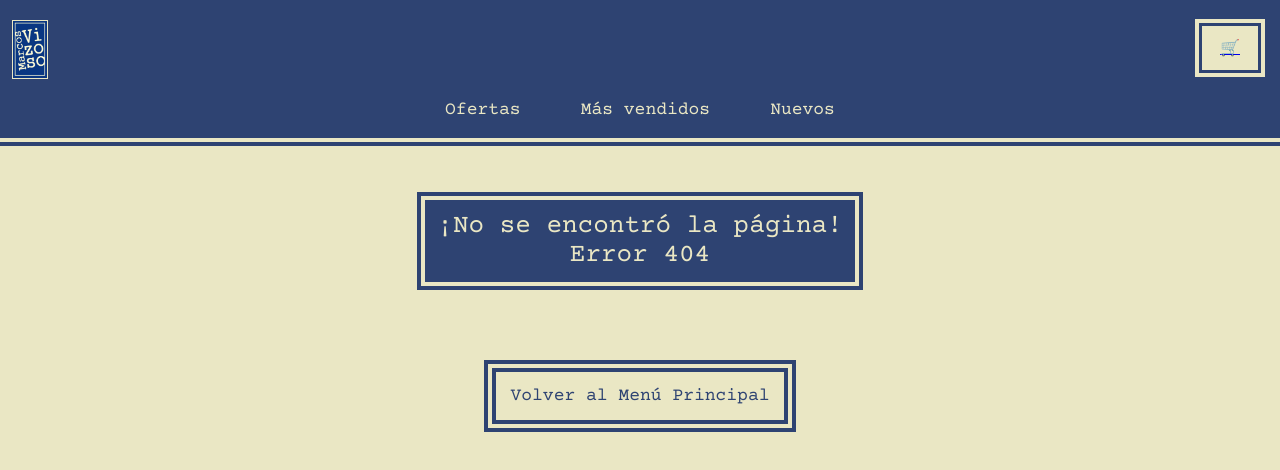
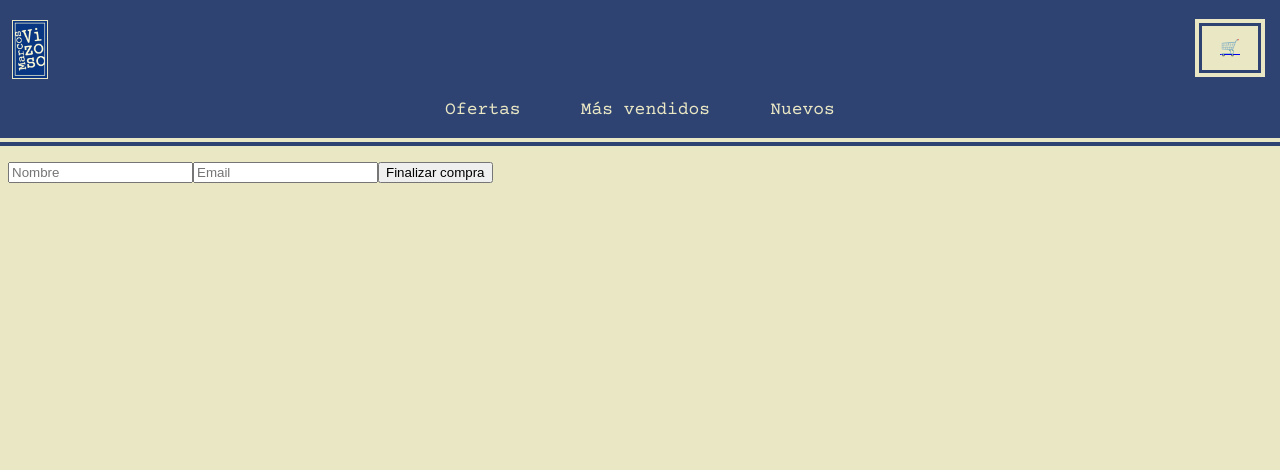
Before and after one commit to ker-u/NavegaLasRutas-Gomez, a React (Vite) app: page /checkout in a window 1280 px wide. Before the commit this address had no page. Shown: the top 470 px of the page. Built offline with nearby package versions, Linux system fonts and the light colour scheme.

Commit message:
Se añadieron los componentes ItemCounter y Checkout

```diff
--- a/src/App.jsx
+++ b/src/App.jsx
@@ -2,6 +2,7 @@ import NavBar from './components/NavBar';
 import Cart from './components/Cart';
 import ItemListContainer from './components/ItemListContainer';
 import ItemDetailContainer from './components/ItemDetailContainer';
+import Checkout from './components/Checkout';
 import NotFound from './components/NotFound';
 import { BrowserRouter, Routes, Route } from 'react-router-dom';
 
@@ -11,9 +12,10 @@ function App() {
       <NavBar />
       <Routes>
         <Route path='/' element={<ItemListContainer />}/>
-        <Route path="/cart" element={<Cart />}/>
-        <Route path="/categoria/:category" element={<ItemListContainer />}/>
+        <Route path='/cart' element={<Cart />}/>
+        <Route path='/categoria/:category' element={<ItemListContainer />}/>
         <Route path='/item/:id' element={<ItemDetailContainer />}/>
+        <Route path='/checkout' element={<Checkout />}/>
         <Route path='*' element={<NotFound />}/>
       </Routes>
     </BrowserRouter>
--- a/src/components/Cart.jsx
+++ b/src/components/Cart.jsx
@@ -1,4 +1,5 @@
 import { useCart } from '../context/CartContext';
+import { Link } from 'react-router-dom';
 
 function Cart() {
   const { cart, removeFromCart, clearCart, totalPrice } = useCart();
@@ -16,6 +17,7 @@ function Cart() {
       ))}
       <h3>Total: ${totalPrice}</h3>
       <button onClick={clearCart}>Vaciar carrito</button>
+      <Link to='/checkout'>Continuar</Link>
     </div>
   );
 }
--- /dev/null
+++ b/src/components/Checkout.jsx
@@ -0,0 +1,56 @@
+//El Checkout aún no valida la informacion de los campos
+import { useState } from "react";
+import { collection, addDoc, Timestamp } from "firebase/firestore";
+import { db } from "../service/firebase";
+import { useCart } from "../context/CartContext";
+
+function Checkout() {
+  const { cart, totalPrice, clearCart } = useCart();
+  const [orderId, setOrderId] = useState(null);
+  const [form, setForm] = useState({ nombre: "", email: "" });
+
+  const handleChange = (e) => {
+    setForm({ ...form, [e.target.name]: e.target.value });
+  };
+
+  const handleSubmit = async (e) => {
+    e.preventDefault();
+
+    const order = {
+      buyer: form,
+      items: cart,
+      total: totalPrice,
+      date: Timestamp.fromDate(new Date())
+    };
+
+    const ordersRef = collection(db, "orders");
+    const docRef = await addDoc(ordersRef, order);
+
+    setOrderId(docRef.id);
+    clearCart();
+  };
+
+  if (orderId) {
+    return <h2>¡Gracias por tu compra! Tu número de orden es: {orderId}</h2>;
+  }
+
+  return (
+    <form onSubmit={handleSubmit}>
+      <input
+        name="nombre"
+        value={form.nombre}
+        onChange={handleChange}
+        placeholder="Nombre"
+      />
+      <input
+        name="email"
+        value={form.email}
+        onChange={handleChange}
+        placeholder="Email"
+      />
+      <button type="submit">Finalizar compra</button>
+    </form>
+  );
+}
+
+export default Checkout;
--- a/src/components/Item.jsx
+++ b/src/components/Item.jsx
@@ -12,4 +12,4 @@ function Item({prod}) {
   )
 }
 
-export default Item
+export default Item;
--- /dev/null
+++ b/src/components/ItemCount.jsx
@@ -0,0 +1,25 @@
+import { useState } from "react";
+
+function ItemCount({ stock, initial = 1, onAdd }) {
+  const [count, setCount] = useState(initial);
+
+  const sumar = () => {
+    if (count < stock) setCount(count + 1);
+  };
+
+  const restar = () => {
+    if (count > 1) setCount(count - 1);
+  };
+
+  return (
+    <div>
+      <button onClick={restar}>-</button>
+      <span>{count}</span>
+      <button onClick={sumar}>+</button>
+      <br />
+      <button onClick={() => onAdd(count)}>Agregar al carrito</button>
+    </div>
+  );
+}
+
+export default ItemCount;
--- a/src/components/ItemDetail.jsx
+++ b/src/components/ItemDetail.jsx
@@ -1,9 +1,13 @@
 import "../css/ItemDetail.css";
+import ItemCount from "./ItemCount";
 import { useCart } from '../context/CartContext';
 import { Link } from 'react-router-dom';
 
 function ItemDetail({detalle}) {
   const { addToCart } = useCart();
+  const handleAdd = (quantity) => {
+    addToCart(detalle, quantity);
+  };
 
   if (!detalle) return <p>Cargando Producto...</p>
 
@@ -15,11 +19,11 @@ function ItemDetail({detalle}) {
         <p>Autor: {detalle.author}</p>
         <p>Stock: {detalle.stock} unidades</p>
         <p>Precio: ${detalle.price} ARS</p>
-        <button onClick={() => addToCart(detalle, 1)}>Agregar al carrito</button>
+        <ItemCount stock={detalle.stock} onAdd={handleAdd} />
       </div>
       <Link to='/'>Volver al Menú Principal</Link>
     </section>
   )
 }
 
-export default ItemDetail
+export default ItemDetail;
--- a/src/components/ItemList.jsx
+++ b/src/components/ItemList.jsx
@@ -9,4 +9,4 @@ function ItemList({ products }) {
   )
 }
 
-export default ItemList
+export default ItemList;
--- a/src/components/NotFound.jsx
+++ b/src/components/NotFound.jsx
@@ -11,4 +11,4 @@ function NotFound() {
   )
 }
 
-export default NotFound
+export default NotFound;
```
